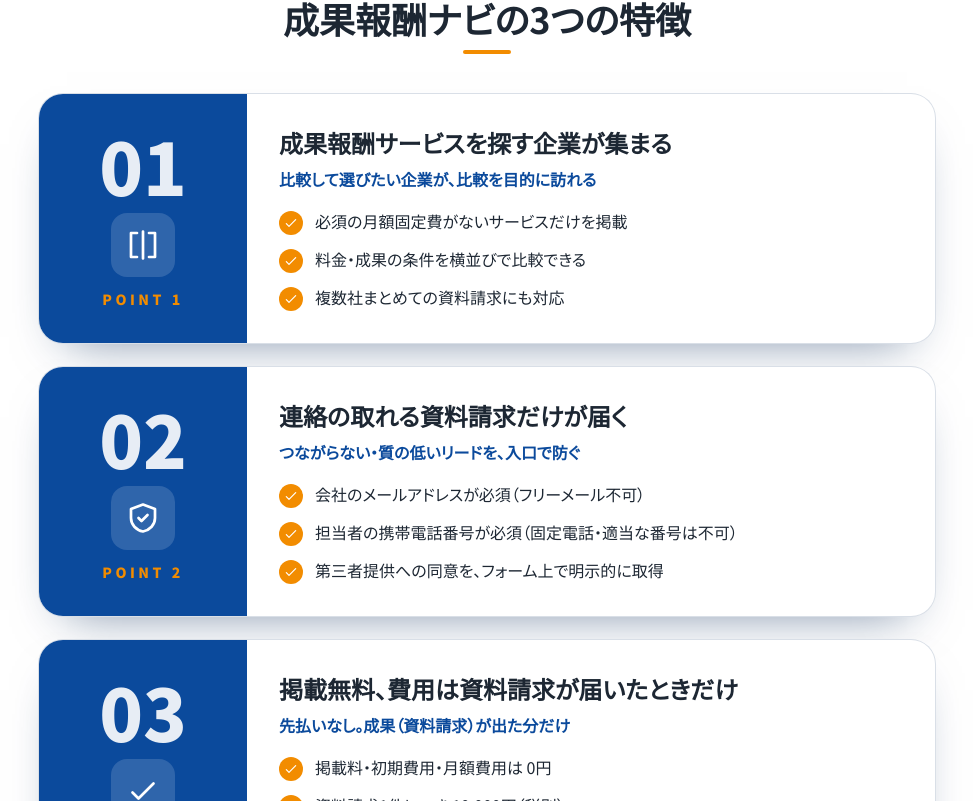
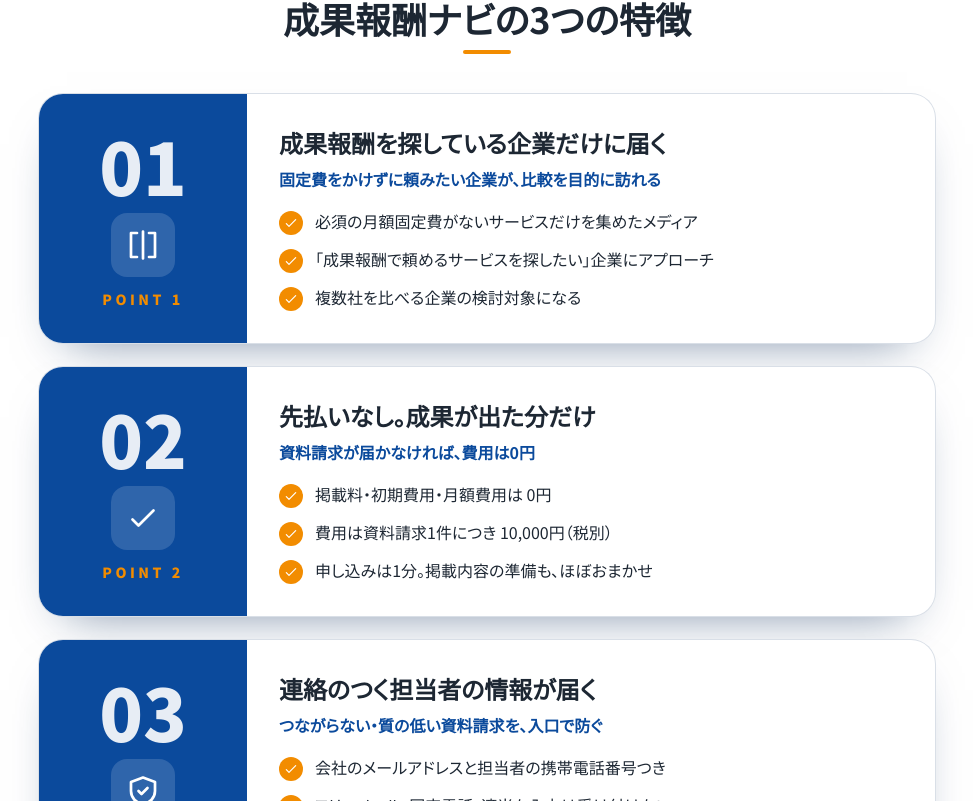
Before and after one commit to Tokyokikaku/freelancers-cloud, a Next.js app in the folder portal/: page /for-companies in a window 1280 px wide. Shown: the part 1539-2340 px from the top of the page, without its empty margins (153-1126 px from the left). Built offline with nearby package versions, Linux system fonts and the light colour scheme; no server answers; the database is empty.

Commit message:
for-companies: rewrite 3 features from advertiser's point of view
Co-Authored-By: Claude Sonnet 5.5 <noreply@anthropic.com>
Claude-Session: https://claude.ai/code/session_01So4MhvSxa8aUWDxTXAfyAK

```diff
--- a/portal/src/app/(lp)/for-companies/page.tsx
+++ b/portal/src/app/(lp)/for-companies/page.tsx
@@ -23,9 +23,9 @@ const PROBLEMS = [
 ] as const;
 
 const FEATURES = [
-  { icon: "compare", title: "成果報酬サービスを探す企業が集まる", lead: "比較して選びたい企業が、比較を目的に訪れる", points: ["必須の月額固定費がないサービスだけを掲載", "料金・成果の条件を横並びで比較できる", "複数社まとめての資料請求にも対応"] },
-  { icon: "shield", title: "連絡の取れる資料請求だけが届く", lead: "つながらない・質の低いリードを、入口で防ぐ", points: ["会社のメールアドレスが必須（フリーメール不可）", "担当者の携帯電話番号が必須（固定電話・適当な番号は不可）", "第三者提供への同意を、フォーム上で明示的に取得"] },
-  { icon: "check", title: "掲載無料、費用は資料請求が届いたときだけ", lead: "先払いなし。成果（資料請求）が出た分だけ", points: ["掲載料・初期費用・月額費用は 0円", "資料請求1件につき 10,000円（税別）", "掲載内容の整理は、編集部が公式の料金ページをもとに実施"] },
+  { icon: "compare", title: "成果報酬を探している企業だけに届く", lead: "固定費をかけずに頼みたい企業が、比較を目的に訪れる", points: ["必須の月額固定費がないサービスだけを集めたメディア", "「成果報酬で頼めるサービスを探したい」企業にアプローチ", "複数社を比べる企業の検討対象になる"] },
+  { icon: "check", title: "先払いなし。成果が出た分だけ", lead: "資料請求が届かなければ、費用は0円", points: ["掲載料・初期費用・月額費用は 0円", "費用は資料請求1件につき 10,000円（税別）", "申し込みは1分。掲載内容の準備も、ほぼおまかせ"] },
+  { icon: "shield", title: "連絡のつく担当者の情報が届く", lead: "つながらない・質の低い資料請求を、入口で防ぐ", points: ["会社のメールアドレスと担当者の携帯電話番号つき", "フリーメール・固定電話・適当な入力は受け付けない", "請求者の同意を得た情報を、電子ファイルで受け取れる"] },
 ] as const;
 
 const STEPS = [
```
